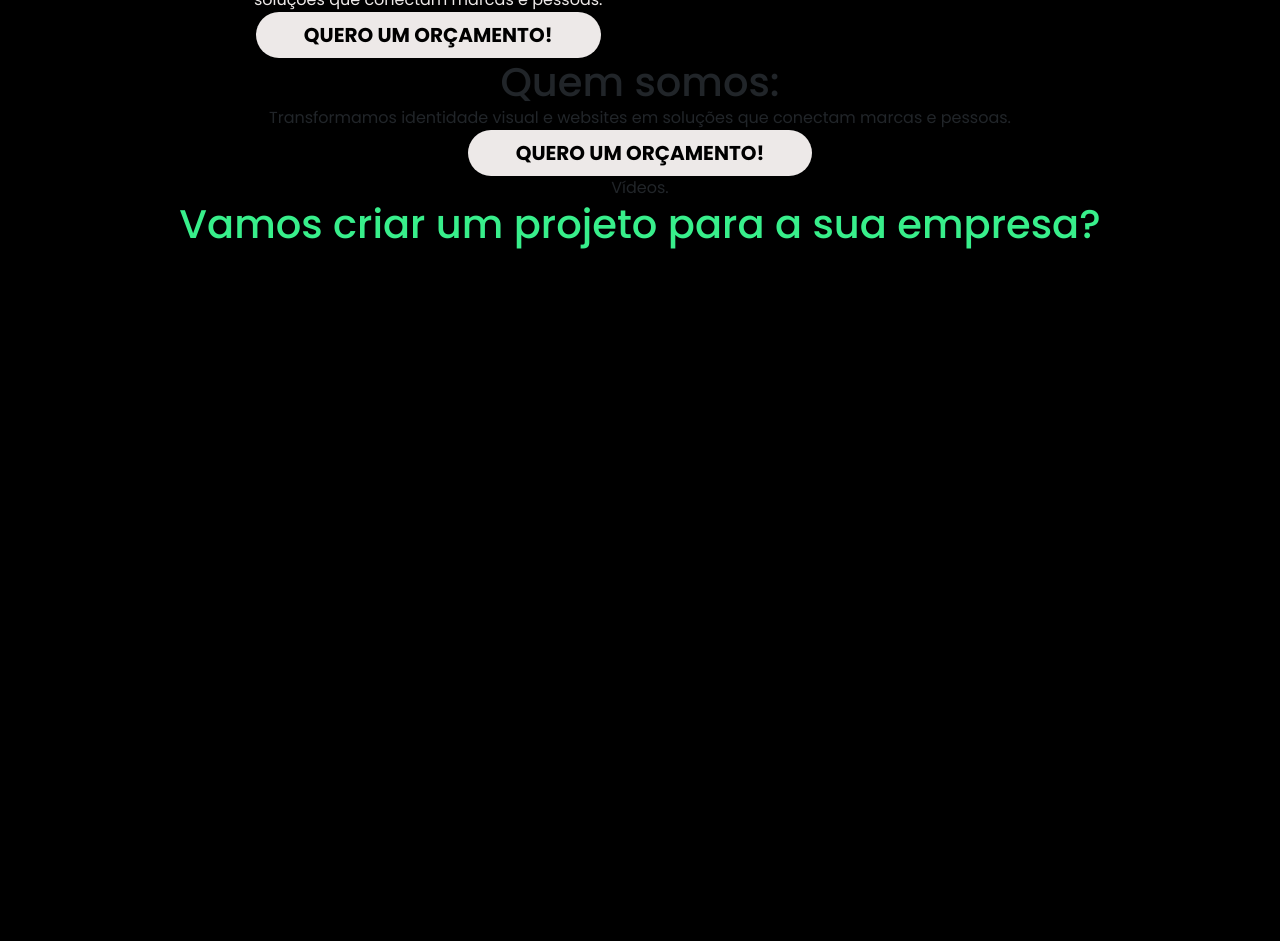
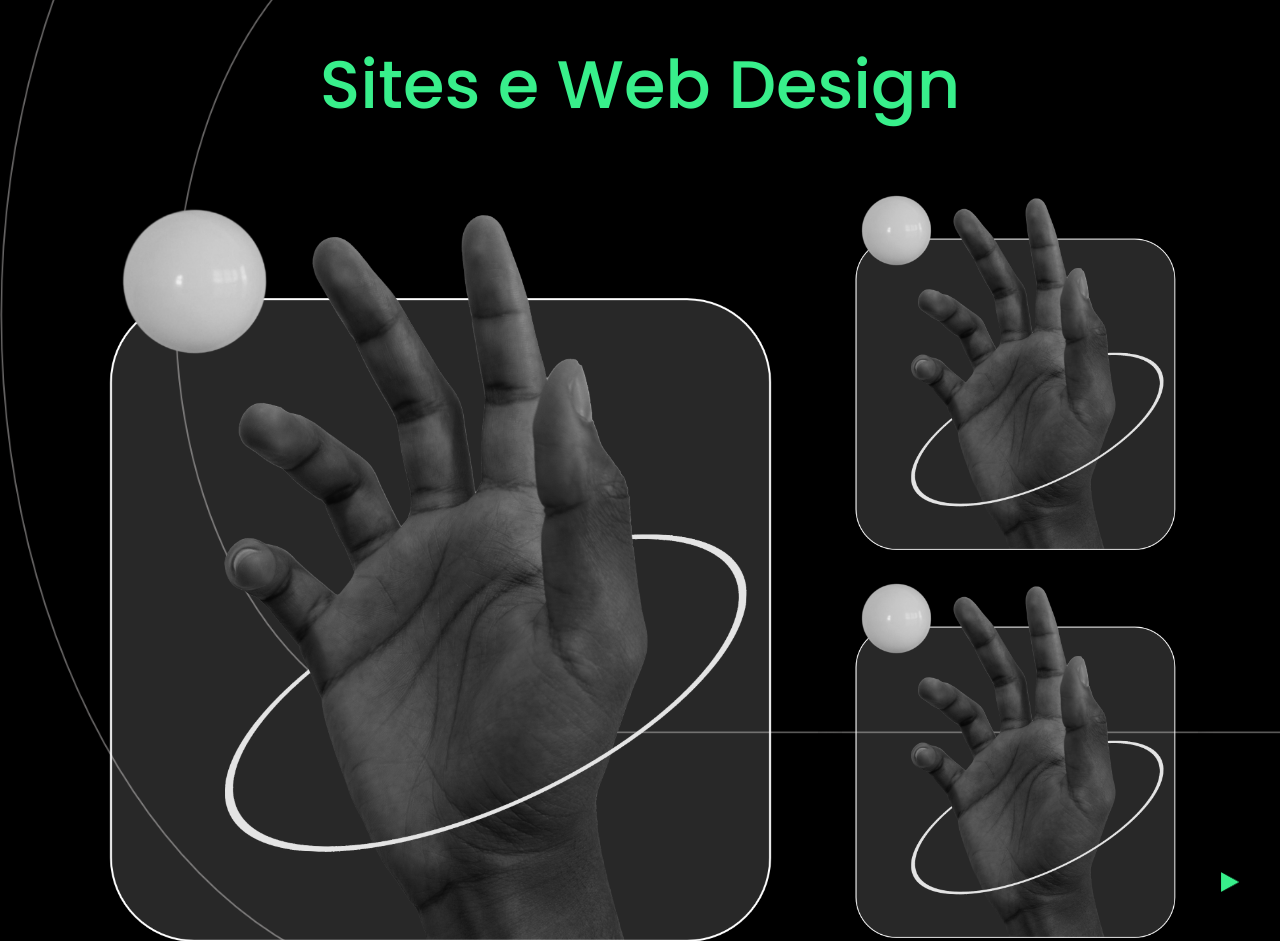
Before and after one commit to Kotige/modv-estudio, a website built with Vite: page src/index.html in a window 1280 px wide. Shown: the part 1238-2179 px from the top of the page. Before the commit the page ends 1494 px from the top, so only its background shows below. Built offline with nearby package versions, Linux system fonts and the light colour scheme; files whose address does not match are found by name.

Commit message:
feat:carousel implementation,backgroud img and some adjustments

```diff
--- a/src/index.html
+++ b/src/index.html
@@ -63,7 +63,9 @@
 
     </section>
     <!-- Services -->
-    <section class="container-fluid text-center mt-5" id="services">
+    <section class="container-fluid d-flex flex-column text-center mt-5" id="services">
+        <div id="visual-identities mb-5">
+            <h1>Identidade Vistual</h1>
             <div class="custom-carousel container my-5">
                 <div class="row align-items-center">
                     <div class="col-12 col-lg-8 position-relative">
@@ -80,6 +82,27 @@
                 <button class="carousel-arrow" id="next-btn">
                     <img src="assets/images/seta.png" alt="Seta" class="img-fluid carousel-arrow-img">
                 </button>
+            </div>
+        </div>
+        <div class="mt-5" id="web-design">
+            <h1>Sites e Web Design</h1>
+            <div class="custom-carousel container my-5">
+                <div class="row align-items-center">
+                    <div class="col-12 col-lg-8 position-relative">
+                        <a href="#" id="main-link">
+                            <img src="site.jpg" alt="Imagem principal" class="img-fluid main-site rounded shadow">
+                        </a>
+                    </div>
+                    <div class="col-12 col-lg-4 d-flex flex-lg-column justify-content-between mt-3 mt-lg-0 small-sites">
+                        <img src="site2.jpg" alt="Imagem secundária 1" class="img-fluid rounded shadow small-site mb-lg-3 me-2 me-lg-0">
+                        <img src="site3.jpg" alt="Imagem secundária 2" class="img-fluid rounded shadow small-site">
+                    </div>
+                </div>
+
+                <button class="carousel-arrow" id="next-btn">
+                    <img src="assets/images/seta.png" alt="Seta" class="img-fluid carousel-arrow-img">
+                </button>
+            </div>
         </div>
     </section>
     <!-- Depoimentos -->
--- a/src/js/carousel.js
+++ b/src/js/carouselVisualID.js
@@ -4,7 +4,7 @@ import img3 from '../assets/images/logo.png';
 import img4 from '../assets/images/faixa.png';
 import img5 from '../assets/images/logo.png';
 
-export function initCarousel() {
+export function initVisualID() {
     const images = [
         { src: img1, link: "#" },
         { src: img2, link: "#" },
--- /dev/null
+++ b/src/js/carouselWebDesign.js
@@ -0,0 +1,40 @@
+import site1 from '../assets/images/handmodv2.png';
+import site2 from '../assets/images/handmodv2.png';
+import site3 from '../assets/images/handmodv2.png';
+import site4 from '../assets/images/handmodv2.png';
+import site5 from '../assets/images/handmodv2.png';
+
+export function initWebDesign() {
+    const sites = [
+        { src: site1, link: "#" },
+        { src: site2, link: "#" },
+        { src: site3, link: "#" },
+        { src: site4, link: "#" },
+        { src: site5, link: "#" }
+    ];
+
+    let currentIndex = 0;
+
+    const mainSite = document.querySelector(".main-site");
+    const mainLink = document.querySelector("#main-link");
+    const smallSites = document.querySelectorAll(".small-site");
+    const nextBtn = document.querySelector("#next-btn");
+
+    function updateCarousel() {
+        const main = sites[currentIndex];
+        const next1 = sites[(currentIndex + 1) % sites.length];
+        const next2 = sites[(currentIndex + 2) % sites.length];
+
+        mainSite.src = main.src;
+        mainLink.href = main.link;
+        smallSites[0].src = next1.src;
+        smallSites[1].src = next2.src;
+    }
+
+    nextBtn.addEventListener("click", () => {
+        currentIndex = (currentIndex + 1) % sites.length;
+        updateCarousel();
+    });
+
+    updateCarousel();
+}
--- a/src/js/main.js
+++ b/src/js/main.js
@@ -1,11 +1,13 @@
 // Import our custom CSS
 import '../scss/styles.scss'
 
-import {initCarousel} from './carousel.js';
+import {initVisualID} from './carouselVisualID.js';
+import {initWebDesign} from './carouselWebDesign.js';
 
 // Import all of Bootstrap’s JS
 import * as bootstrap from 'bootstrap'
 
 document.addEventListener("DOMContentLoaded", () => {
-    initCarousel();
-})
+    initVisualID();
+    initWebDesign();
+});
--- a/src/scss/carousel.scss
+++ b/src/scss/carousel.scss
@@ -8,8 +8,28 @@
         transition: all 0.5s ease;
     }
 
+    .main-site {
+        width: 100%;
+        height: auto;
+        object-fit: cover;
+        transition: all 0.5s ease;
+    }
+
     .small-images {
         .small-img {
+        width: 100%;
+        object-fit: cover;
+        cursor: pointer;
+        transition: transform 0.3s ease, opacity 0.3s ease;
+
+            &:hover {
+                transform: scale(1.02);
+            }
+        }
+    }
+
+    .small-sites {
+        .small-site {
         width: 100%;
         object-fit: cover;
         cursor: pointer;
@@ -55,6 +75,14 @@
             }
         }
 
+        .small-sites {
+            flex-direction: row !important;
+
+            .small-site {
+                width: 48%;
+            }
+        }
+
         .carousel-arrow {
             right: 50%;
             transform: translateX(50%);
--- a/src/scss/services.scss
+++ b/src/scss/services.scss
@@ -7,8 +7,14 @@
 
 #services {
     background-color: $dark-color;
+    background-image: url('../assets/images/module_mobile.png');
+    background-size: cover;
+    background-position: left;
+    background-repeat: no-repeat;
+    position: relative;
     color: $off-white-color;
     h1 {
         color: $primary-color;
+        font-size: clamp(3rem, 4vw + 1rem, 5rem);
     }
 }
```
Also changed, not shown: src/assets/images/module.png (renamed from src/assets/images/modular contorno branco.png), src/assets/images/module_mobile.png (renamed from src/assets/images/modular contorno branco mobile.png). Lines whose indentation alone changed are shown as unchanged.
